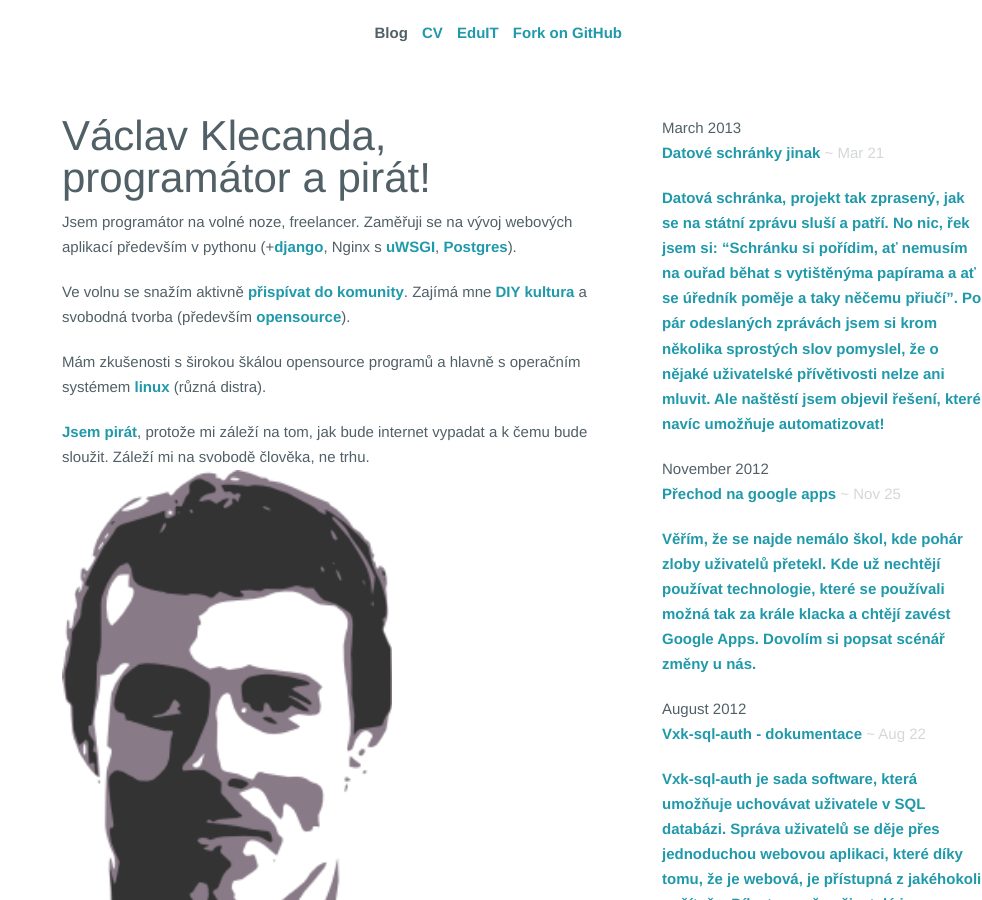
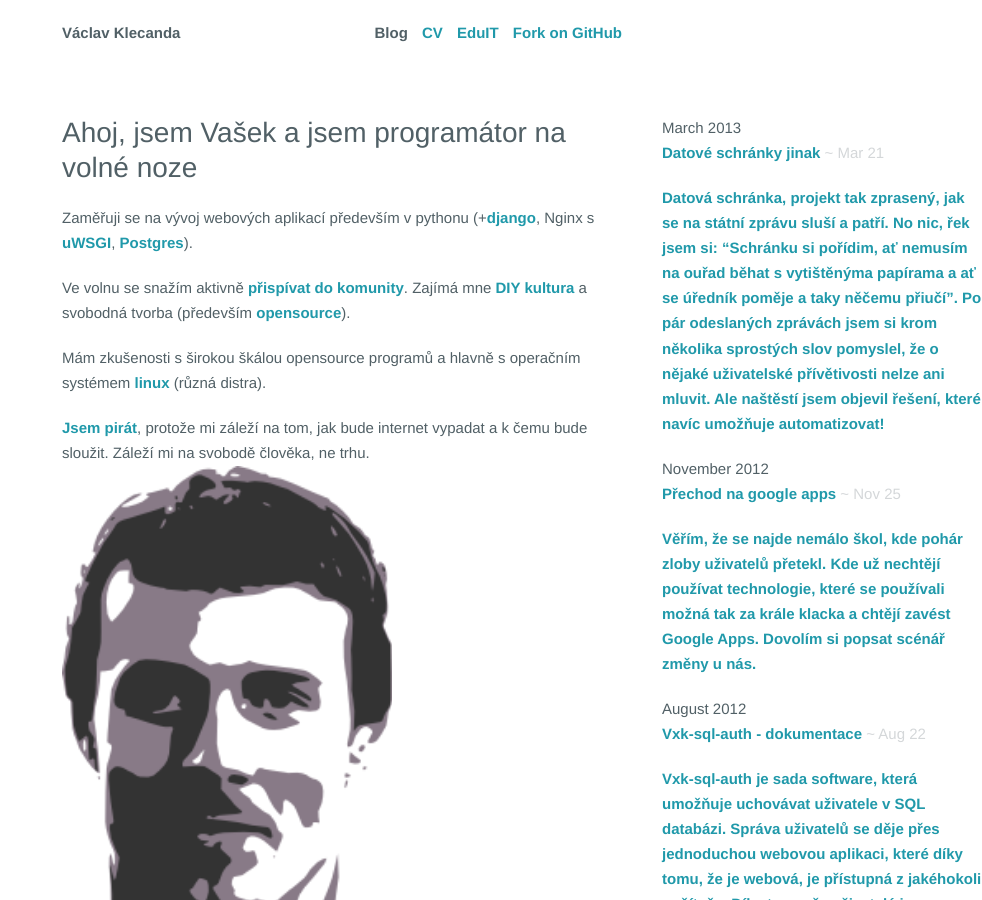
Before and after one commit to vencax/vencax.github.io, a Jekyll site: the page built from index.html, in a window 1280 px wide and 900 px high. Shown: the whole window, without its empty margins (298-1280 px from the left). Built offline with Jekyll 4.4.1, drawn with Linux system fonts in a browser that asks for light colours; Markdown is read by kramdown in place of the engine named in the settings.

Commit message:
headings

```diff
--- a/_layouts/default.html
+++ b/_layouts/default.html
@@ -22,7 +22,7 @@ title: 'Václav Klecanda, programátor a pirát!'
             <a class='{% if page.url == "eduit/" %}active{% endif %}' href='{{site.baseurl}}/eduit'>EduIT</a>
             <a href='//github.com/prose/starter'>Fork on GitHub</a>
           </div>
-          <h1 class='title'><a href='{{site.baseurl}}/'>{{page.title}}</a></h1>
+          <h1 class='title'><a href='{{site.baseurl}}/'>Václav Klecanda {{page.title}}</a></h1>
         </div>
       </div>
     </div>
--- a/index.html
+++ b/index.html
@@ -8,10 +8,9 @@ section: blog
   <div class="jumbotron">
     <div class="row">
       <div class="col-md-8">
-        <h1>Václav Klecanda, programátor a pirát!</h1>
+        <h2>Ahoj, jsem Vašek a jsem programátor na volné noze</h2>
 
         <p>
-          Jsem programátor na volné noze, freelancer.
           Zaměřuji se na vývoj webových aplikací především v pythonu
             (+<a href="http://www.djangoproject.cz/">django</a>,
             Nginx s <a href="http://projects.unbit.it/uwsgi/">uWSGI</a>,
```
Also changed, not shown: other parts of _layouts/default.html (+1 -1 lines).
